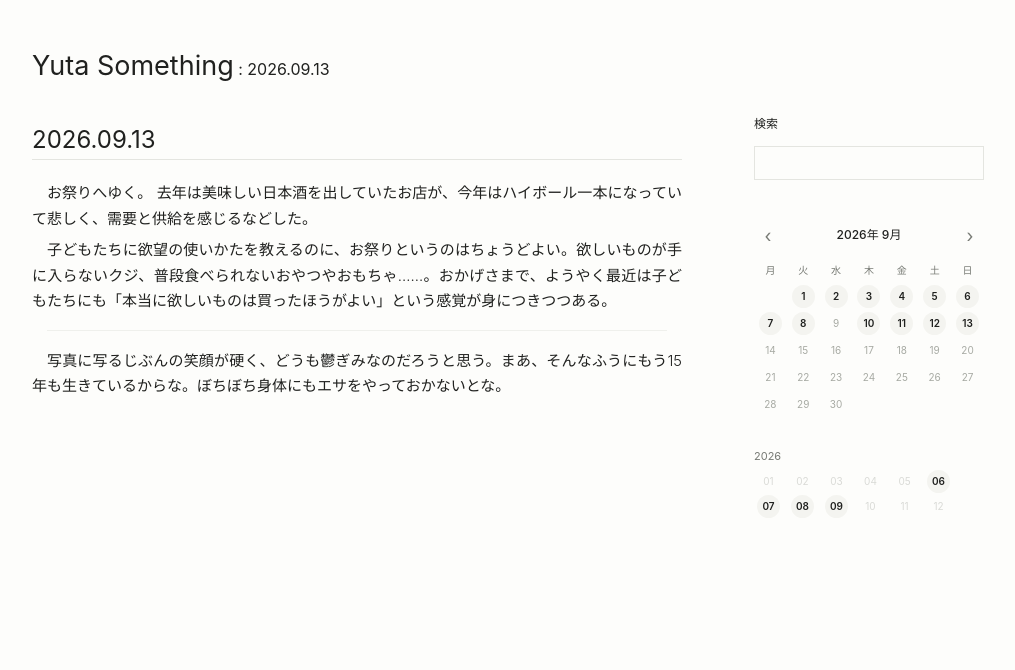
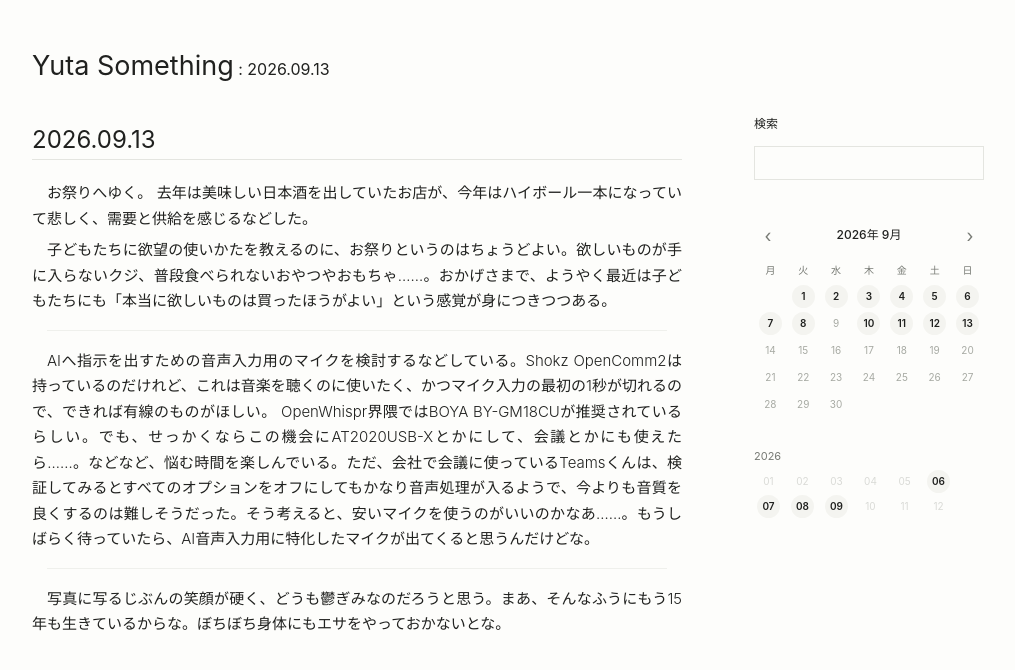
Before and after one commit to yutasth/weblog, a Jekyll site: the page built from _diary/202609131.md, in a window 1280 px wide. Shown: the top 670 px of the page, without its empty margins (132-1147 px from the left). Built offline with Jekyll 4.4.1, drawn with Linux system fonts in a browser that asks for light colours.

Commit message:
2026.09.13 日記修正

```diff
--- a/_diary/202609131.md
+++ b/_diary/202609131.md
@@ -8,4 +8,9 @@
 
 ---
 
+AIへ指示を出すための音声入力用のマイクを検討するなどしている。Shokz OpenComm2は持っているのだけれど、これは音楽を聴くのに使いたく、かつマイク入力の最初の1秒が切れるので、できれば有線のものがほしい。
+OpenWhispr界隈ではBOYA BY-GM18CUが推奨されているらしい。でも、せっかくならこの機会にAT2020USB-Xとかにして、会議とかにも使えたら……。などなど、悩む時間を楽しんでいる。ただ、会社で会議に使っているTeamsくんは、検証してみるとすべてのオプションをオフにしてもかなり音声処理が入るようで、今よりも音質を良くするのは難しそうだった。そう考えると、安いマイクを使うのがいいのかなあ……。もうしばらく待っていたら、AI音声入力用に特化したマイクが出てくると思うんだけどな。
+
+---
+
 写真に写るじぶんの笑顔が硬く、どうも鬱ぎみなのだろうと思う。まあ、そんなふうにもう15年も生きているからな。ぼちぼち身体にもエサをやっておかないとな。
```
